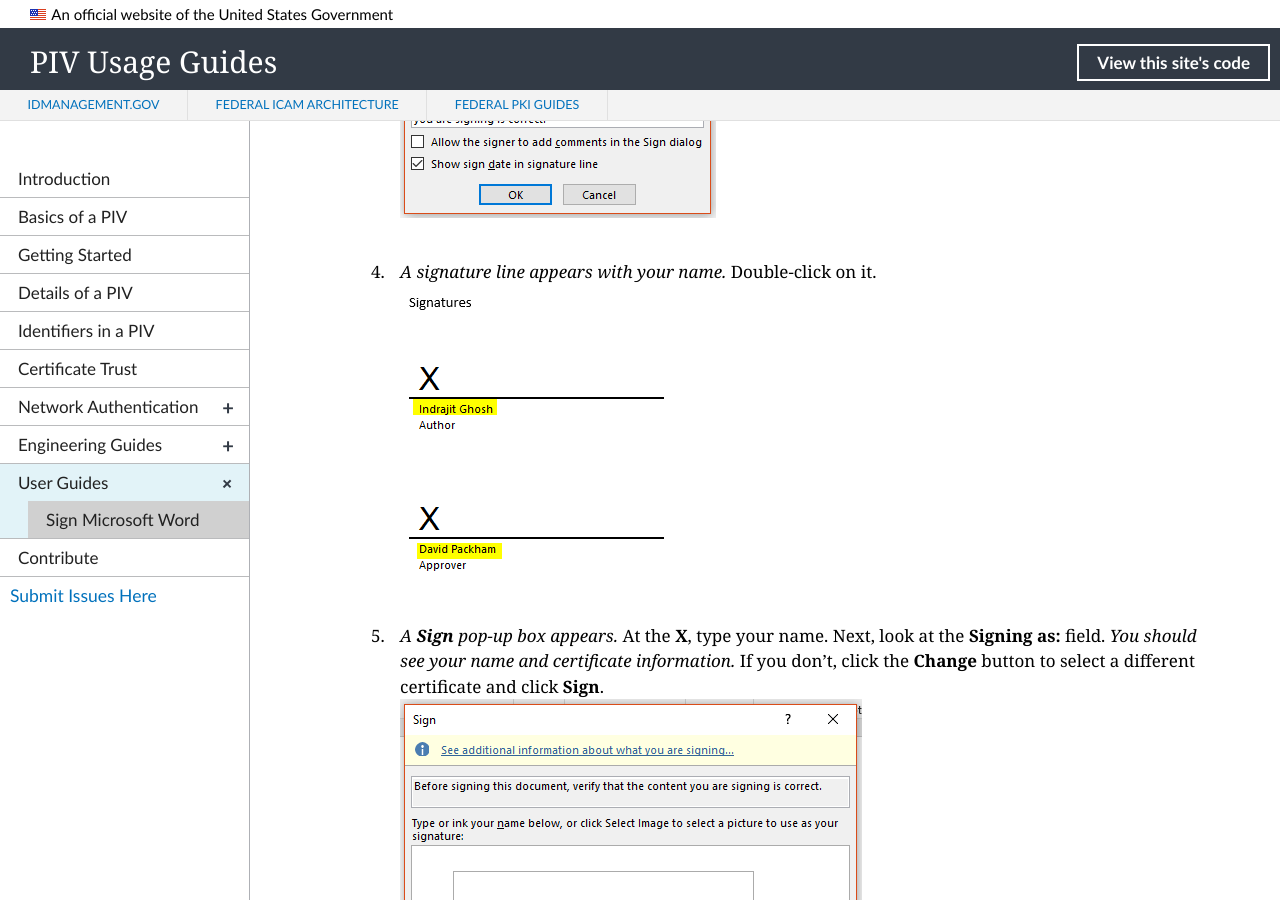
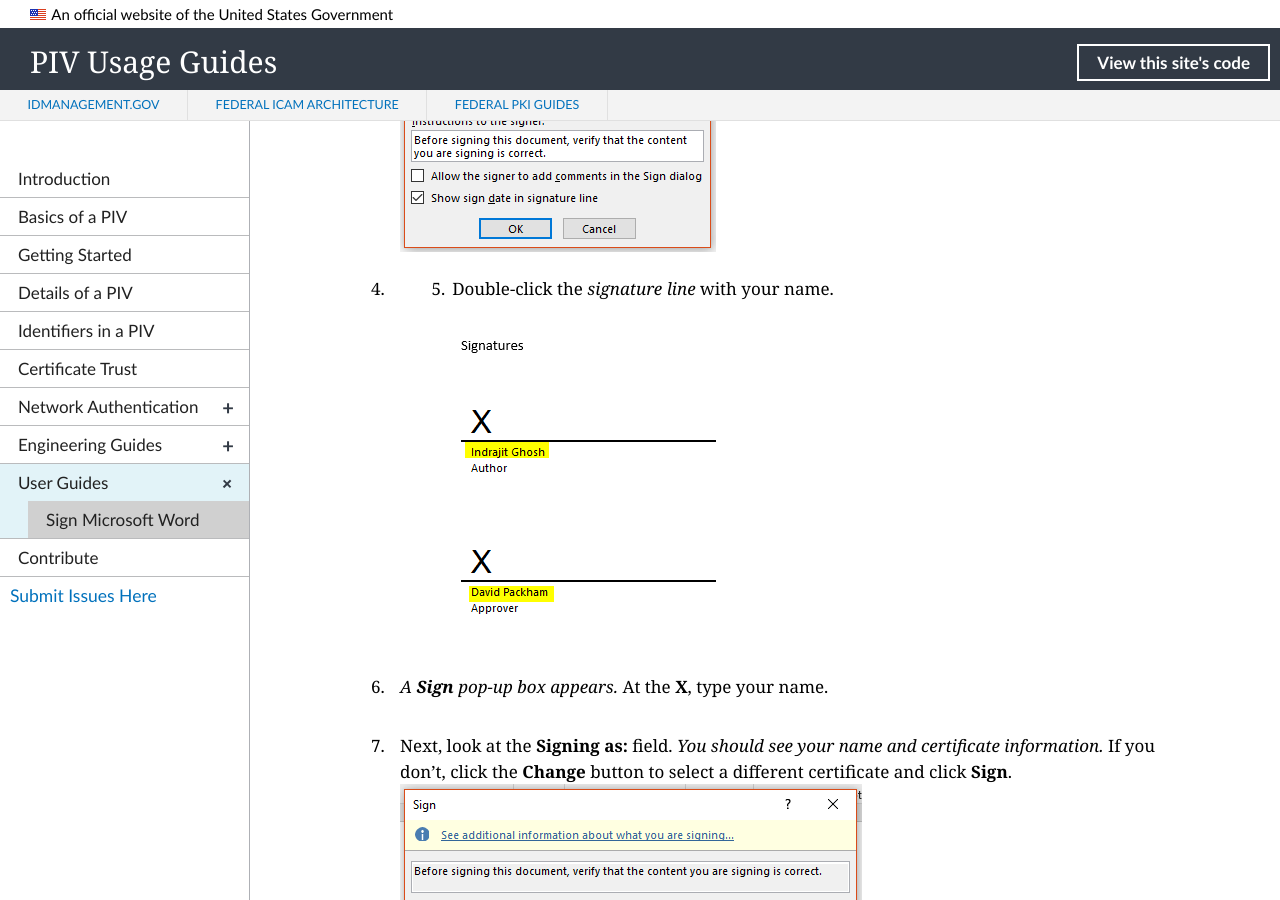
Before and after one commit to GSA/piv-guides, a Jekyll site: the page built from _userguides/01_digital_signing.md, in a window 1280 px wide and 900 px high, scrolled down 5049 px. Built offline with Jekyll 4.4.1, drawn with Linux system fonts in a browser that asks for light colours; nearby versions of some CDN libraries; library files that are not in the unit come from our copies; some of the changed text lies outside the part shown.

Commit message:
Update 01_digital_signing.md
Formatting

```diff
--- a/_userguides/01_digital_signing.md
+++ b/_userguides/01_digital_signing.md
@@ -8,7 +8,7 @@ permalink: userguides/signworddoc/
 description: This guide will help you to digitally sign a Microsoft Word document with your PIV credential or similar digital certificate.
 ---
 
-<!--Suggest that we add for the non-technical user: "A digital signature is [simple definition]."-->This guide will help you to digitally sign a Microsoft Word document with your PIV credential or similar digital certificate.
+<!--Suggest that we add for the non-technical user: "A digital signature is [simple definition]."-->This guide will help you to digitally sign a Microsoft Word document with your PIV credential or similar digital certificate.<br/>
 
 - [Add a Digital Signature Using Signature Line](#add-a-digital-signature-using-a-signature-line)
 - [Add an Invisible Digital Signature](#add-an-invisible-digital-signature)
@@ -30,16 +30,18 @@ description: This guide will help you to digitally sign a Microsoft Word documen
 3. _A **Signature Setup** pop-up box appears._ Enter your information in the text fields and click **OK**.<br/>
 ![Signature Setup Box]({{site.baseurl}}/img/word-signature-2.png)
 
-4. _A signature line appears._ Double-click on it. <br/>
+4. Double-click the _signature line_.<br/>
 ![Signature Line]({{site.baseurl}}/img/word-signature-3.png)
 
-5. _A **Sign** pop-up box appears._ At the **X**, type your name. Next, look at the **Signing as:** field. _You should see your name and certificate information._ If you don't, click the **Change** button to select a different certificate and click **Sign**.<br/>
+5. _A **Sign** pop-up box appears._ At the **X**, type your name.
+
+6. Next, look at the **Signing as:** field. _You should see your name and certificate information._ If you don't, click the **Change** button to select a different certificate and click **Sign**.<br/>
 ![Sign Box]({{site.baseurl}}/img/word-signature-4.png)
 
-6. Enter your Smart Card (PIV) PIN and click **OK**.<br/>
+7. Enter your Smart Card (PIV) PIN and click **OK**.<br/>
 ![PIV PIN]({{site.baseurl}}/img/word-signature-5.png)
 
-7. _The **Signature Confirmation** box tells you that Word saved your digital signature._ Click **OK**. <br/>
+8. _The **Signature Confirmation** box tells you that Word saved your digital signature._ Click **OK**. <br/>
 ![Signature Confirm]({{site.baseurl}}/img/word-signature-6.png)
 
 ![Marked as final]({{site.baseurl}}/img/word-signature-7.png)
@@ -85,19 +87,21 @@ Once you digitally sign a document, you can send it to other approvers for them
 3. _A **Signature Setup** pop-up box appears._ Enter your information in the text fields and click **OK**<br/>
 ![Signature Setup]({{site.baseurl}}/img/word-signature-13.png)
 
-4. _A signature line appears with your name._ Double-click on it. <!--Can the first approver create signature lines for all the approvers in advance? Before the 1st sends it to the 2nd and 3rd?--><br/>
+4. 4. Double-click the _signature line_ with your name.<br/> <!--Can the first approver create signature lines for all the approvers in advance? Before the 1st sends it to the 2nd and 3rd?--><br/>
 ![Signature Line]({{site.baseurl}}/img/word-signature-14.png)
 
-5. _A **Sign** pop-up box appears._ At the **X**, type your name. Next, look at the **Signing as:** field. _You should see your name and certificate information._ If you don't, click the **Change** button to select a different certificate and click **Sign**.<br/>
+5. _A **Sign** pop-up box appears._ At the **X**, type your name.
+
+6. Next, look at the **Signing as:** field. _You should see your name and certificate information._ If you don't, click the **Change** button to select a different certificate and click **Sign**.<br/>
 ![Signature Box]({{site.baseurl}}/img/word-signature-4.png)
 
-6. Enter your Smart Card (PIV) PIN and click **OK**..<br/>
+7. Enter your Smart Card (PIV) PIN and click **OK**..<br/>
 ![Certificate PIN]({{site.baseurl}}/img/word-signature-5.png)
 
-7. _The **Signature Confirmation** box tells you that Word saved your digital signature._ Click **OK**. <br/>
+8. _The **Signature Confirmation** box tells you that Word saved your digital signature._ Click **OK**. <br/>
 ![Signature Confirm]({{site.baseurl}}/img/word-signature-6.png)
 
-8. Now you can send the digitally signed document to the next approver. _Each successive approver will be able to open the document and double-click the **Signature Line** with his/her name and complete the signing process._
+Now you can send the digitally signed document to the next approver. _Each successive approver will be able to open the document and double-click the **Signature Line** with his/her name and complete the signing process._
 
 ### Add Multiple Invisible Signatures
 **<We don't need to repeat the procedures if we refer them to the previous "Invisible Signature" section. We can delete all but the very last statement: "Final approver will see multiple..." and final screenshot.>**
```
